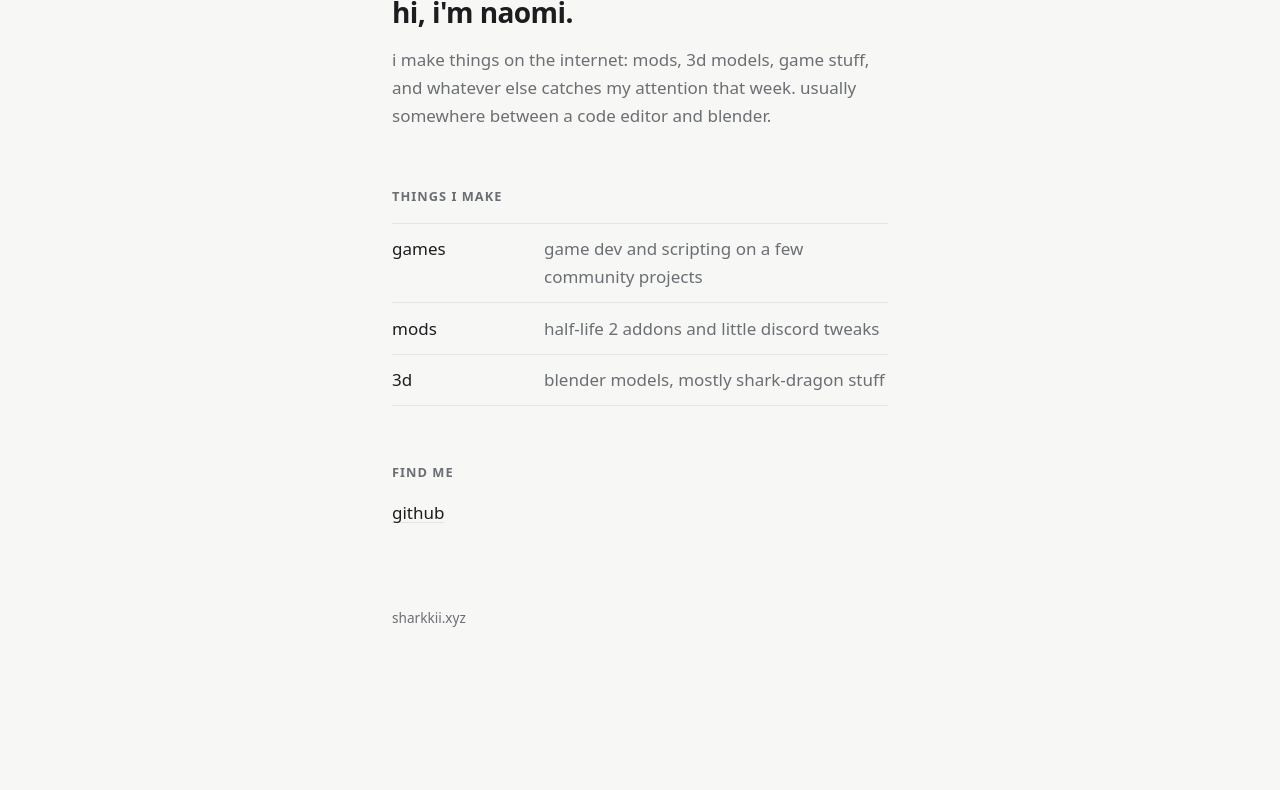
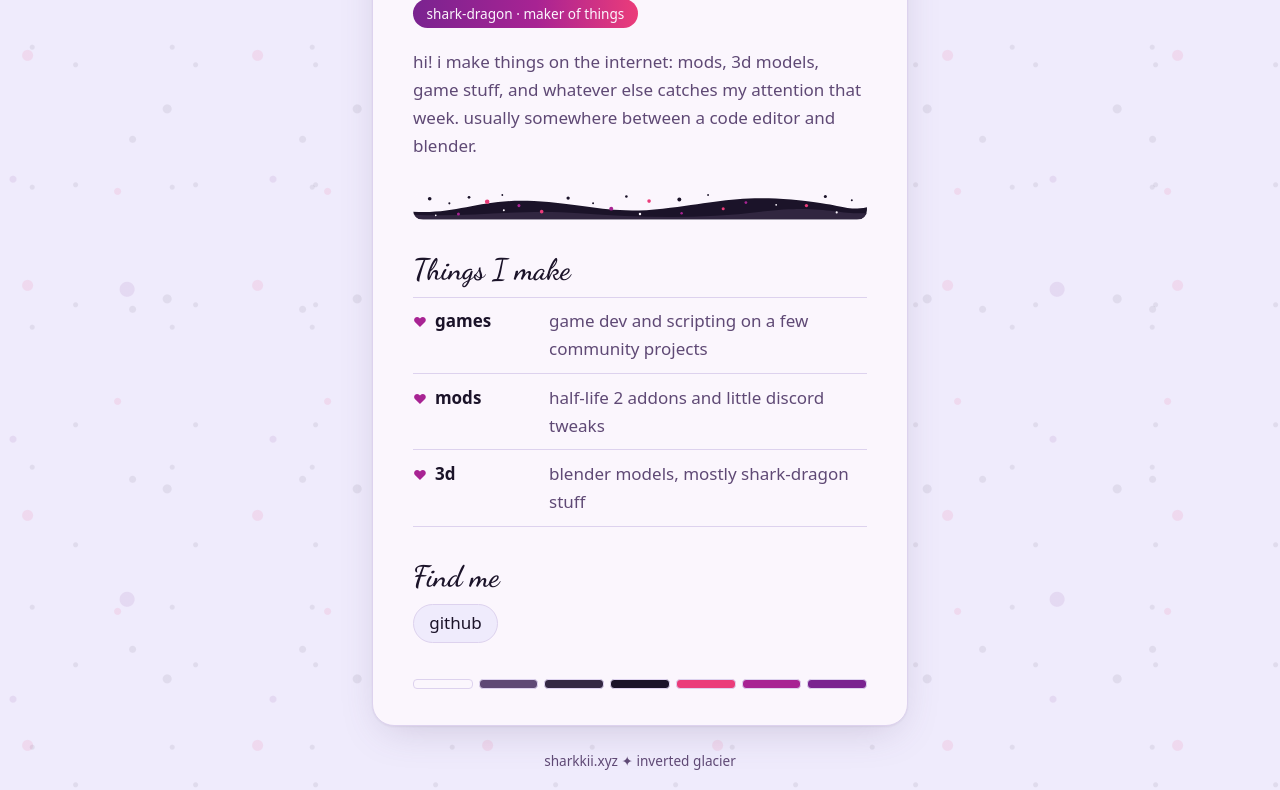
Before and after one commit to lemx33/sharkkii.xyz, a plain HTML site: page index.html in a window 1280 px wide. Shown: the part 216-1006 px from the top of the page. Before the commit the page ends 910 px from the top, so only its background shows below. Drawn offline with Linux system fonts and the light colour scheme.

Commit message:
Restyle site with the Inverted Glacier palette
Lavender/frost background with freckle pattern, script headings
(self-hosted Dancing Script, OFL), gradient pill, markings band and
palette swatches taken from the reference sheet. Light and dark themes.

Co-Authored-By: Claude Opus 5.5 <noreply@anthropic.com>

```diff
--- a/index.html
+++ b/index.html
@@ -3,149 +3,250 @@
 <head>
   <meta charset="utf-8">
   <meta name="viewport" content="width=device-width, initial-scale=1">
-  <title>sharkkii</title>
+  <title>naomi ♡ sharkkii</title>
   <meta name="description" content="naomi's little corner of the internet.">
-  <meta name="theme-color" content="#f7f7f5" media="(prefers-color-scheme: light)">
-  <meta name="theme-color" content="#111214" media="(prefers-color-scheme: dark)">
-  <meta property="og:title" content="sharkkii">
+  <meta name="theme-color" content="#efebfc" media="(prefers-color-scheme: light)">
+  <meta name="theme-color" content="#1b1329" media="(prefers-color-scheme: dark)">
+  <meta property="og:title" content="naomi ♡ sharkkii">
   <meta property="og:description" content="naomi's little corner of the internet.">
   <meta property="og:url" content="https://sharkkii.xyz/">
   <meta property="og:type" content="website">
   <link rel="icon" href="favicon.svg" type="image/svg+xml">
+  <link rel="preload" href="fonts/dancing-script-600.woff2" as="font" type="font/woff2" crossorigin>
   <style>
+    /* Dancing Script by The Dancing Script Project Authors, SIL OFL 1.1 (fonts/OFL.txt) */
+    @font-face {
+      font-family: "Dancing Script";
+      src: url("fonts/dancing-script-600.woff2") format("woff2");
+      font-weight: 600;
+      font-display: swap;
+    }
+
+    /* "Inverted Glacier" palette */
     :root {
-      --bg: #f7f7f5;
-      --fg: #1c1d1f;
-      --muted: #6b6e73;
-      --line: #e4e4e0;
-      --accent: #2f6f8f;
+      --frost:   #fbf6fd;
+      --dusk:    #5f4975;
+      --shadow:  #342843;
+      --ink:     #1b1329;
+      --pink:    #eb3c7a;
+      --magenta: #a82393;
+      --violet:  #7a2390;
+      --lavender:#efebfc;
+
+      --bg: var(--lavender);
+      --panel: var(--frost);
+      --border: #ddd2ee;
+      --fg: var(--ink);
+      --muted: var(--dusk);
+      --heart: var(--magenta);
+      --dot-a: rgba(27, 19, 41, .07);
+      --dot-b: rgba(235, 60, 122, .10);
+      --dot-c: rgba(122, 35, 144, .09);
+      --shadow-soft: 0 1px 2px rgba(52, 40, 67, .06), 0 12px 40px -12px rgba(95, 73, 117, .25);
       color-scheme: light dark;
     }
     @media (prefers-color-scheme: dark) {
       :root {
-        --bg: #111214;
-        --fg: #e8e8e6;
-        --muted: #8d9096;
-        --line: #26282b;
-        --accent: #7fb6d1;
+        --bg: var(--ink);
+        --panel: #231a33;
+        --border: #3a2d4c;
+        --fg: var(--frost);
+        --muted: #b9a8cf;
+        --heart: #e0569f;
+        --dot-a: rgba(251, 246, 253, .05);
+        --dot-b: rgba(235, 60, 122, .10);
+        --dot-c: rgba(168, 35, 147, .12);
+        --shadow-soft: 0 1px 2px rgba(0, 0, 0, .3), 0 16px 48px -16px rgba(0, 0, 0, .6);
       }
     }
 
     * { box-sizing: border-box; }
-
     html { -webkit-text-size-adjust: 100%; }
 
     body {
       margin: 0;
-      background: var(--bg);
+      min-height: 100vh;
       color: var(--fg);
+      background-color: var(--bg);
+      /* scattered freckles, like her markings */
+      background-image:
+        radial-gradient(circle at 12% 18%, var(--dot-b) 0 5px, transparent 6px),
+        radial-gradient(circle at 78% 9%,  var(--dot-a) 0 3px, transparent 4px),
+        radial-gradient(circle at 41% 63%, var(--dot-c) 0 7px, transparent 8px),
+        radial-gradient(circle at 88% 71%, var(--dot-a) 0 4px, transparent 5px),
+        radial-gradient(circle at 23% 88%, var(--dot-a) 0 2px, transparent 3px),
+        radial-gradient(circle at 63% 34%, var(--dot-a) 0 2px, transparent 3px),
+        radial-gradient(circle at 5% 52%,  var(--dot-c) 0 3px, transparent 4px),
+        radial-gradient(circle at 56% 94%, var(--dot-b) 0 3px, transparent 4px);
+      background-size: 230px 230px, 170px 170px, 310px 310px, 190px 190px, 140px 140px, 120px 120px, 260px 260px, 210px 210px;
       font: 17px/1.65 ui-sans-serif, system-ui, -apple-system, "Segoe UI", Roboto, "Helvetica Neue", Arial, sans-serif;
       -webkit-font-smoothing: antialiased;
     }
 
     main {
-      max-width: 34rem;
+      max-width: 36rem;
       margin: 0 auto;
-      padding: 18vh 1.5rem 4rem;
+      padding: 12vh 1.25rem 3rem;
     }
 
-    .mark {
-      display: block;
-      width: 28px;
-      height: 28px;
-      color: var(--accent);
-      margin-bottom: 2.5rem;
+    .panel {
+      background: var(--panel);
+      border: 1px solid var(--border);
+      border-radius: 22px;
+      box-shadow: var(--shadow-soft);
+      padding: 2.75rem 2.5rem 2.25rem;
     }
 
+    .top {
+      display: flex;
+      align-items: center;
+      gap: 0.9rem;
+      margin-bottom: 0.25rem;
+    }
+
+    .script { font-family: "Dancing Script", "Segoe Script", cursive; font-weight: 600; }
+
     h1 {
-      font-size: 1.75rem;
-      font-weight: 600;
-      letter-spacing: -0.02em;
-      line-height: 1.2;
-      margin: 0 0 1rem;
+      font-size: 3.4rem;
+      line-height: 1;
+      margin: 0;
+      color: var(--fg);
+      letter-spacing: -0.01em;
+    }
+    h1 .heart { color: var(--heart); font-size: 0.6em; vertical-align: 0.35em; margin-left: 0.05em; }
+
+    .pill {
+      display: inline-block;
+      margin: 1rem 0 1.25rem;
+      padding: 0.2rem 0.85rem;
+      border-radius: 999px;
+      font-size: 0.85rem;
+      font-weight: 500;
+      color: var(--frost);
+      background: linear-gradient(90deg, var(--violet), var(--magenta) 55%, var(--pink));
     }
 
     p { margin: 0 0 1rem; }
-
     .lede { color: var(--muted); }
 
+    .band { display: block; width: 100%; height: auto; margin: 2rem 0 0.5rem; border-radius: 10px; }
+
     h2 {
-      font-size: 0.8rem;
-      font-weight: 600;
-      text-transform: uppercase;
-      letter-spacing: 0.08em;
-      color: var(--muted);
-      margin: 3.5rem 0 1rem;
+      font-size: 1.85rem;
+      line-height: 1.2;
+      margin: 2rem 0 0.6rem;
+      color: var(--fg);
     }
 
-    ul {
-      list-style: none;
-      margin: 0;
-      padding: 0;
-    }
+    ul { list-style: none; margin: 0; padding: 0; }
 
     .things li {
       display: flex;
       gap: 1rem;
-      padding: 0.7rem 0;
-      border-top: 1px solid var(--line);
+      padding: 0.6rem 0;
+      border-top: 1px solid var(--border);
     }
-    .things li:last-child { border-bottom: 1px solid var(--line); }
-    .things .what { flex: 0 0 8.5rem; font-weight: 500; }
+    .things li:last-child { border-bottom: 1px solid var(--border); }
+    .things .what { flex: 0 0 7.5rem; font-weight: 600; }
+    .things .what::before { content: "♥"; color: var(--heart); margin-right: 0.5rem; font-size: 0.8em; }
     .things .desc { color: var(--muted); }
 
-    .links {
-      display: flex;
-      flex-wrap: wrap;
-      gap: 0.5rem 1.5rem;
+    .links { display: flex; flex-wrap: wrap; gap: 0.6rem; }
+    .links a {
+      display: inline-block;
+      padding: 0.3rem 0.95rem;
+      border: 1px solid var(--border);
+      border-radius: 999px;
+      text-decoration: none;
+      color: var(--fg);
+      background: var(--bg);
+      transition: border-color .15s, color .15s, transform .15s;
     }
+    .links a:hover { border-color: var(--pink); color: var(--pink); transform: translateY(-1px); }
 
-    a {
-      color: var(--fg);
-      text-decoration: underline;
-      text-decoration-color: var(--line);
-      text-decoration-thickness: 1px;
-      text-underline-offset: 0.2em;
-      transition: color 0.15s, text-decoration-color 0.15s;
-    }
-    a:hover { color: var(--accent); text-decoration-color: currentColor; }
-    a:focus-visible { outline: 2px solid var(--accent); outline-offset: 3px; border-radius: 2px; }
+    a { color: var(--fg); text-decoration-color: var(--pink); text-underline-offset: 0.2em; }
+    a:focus-visible { outline: 2px solid var(--pink); outline-offset: 3px; border-radius: 999px; }
+
+    .swatches { display: flex; gap: 6px; margin-top: 2.25rem; }
+    .swatches span { flex: 1; height: 10px; border-radius: 4px; border: 1px solid var(--border); }
 
     footer {
-      margin-top: 5rem;
+      margin-top: 1.5rem;
+      text-align: center;
       font-size: 0.85rem;
       color: var(--muted);
     }
 
     @media (max-width: 30rem) {
-      main { padding-top: 12vh; }
+      main { padding-top: 6vh; }
+      .panel { padding: 2rem 1.4rem 1.75rem; border-radius: 18px; }
+      h1 { font-size: 2.9rem; }
       .things li { flex-direction: column; gap: 0.1rem; }
       .things .what { flex: none; }
+    }
+
+    @media (prefers-reduced-motion: reduce) {
+      * { transition: none !important; }
     }
   </style>
 </head>
 <body>
   <main>
-    <svg class="mark" viewBox="0 0 32 32" aria-hidden="true">
-      <path fill="currentColor" d="M4 26 C 10 24, 14 16, 15 4 C 20 10, 25 18, 28 26 Z"/>
+    <div class="panel">
+      <div class="top">
+        <h1 class="script">Naomi<span class="heart">♡</span></h1>
+      </div>
+
+      <span class="pill">shark-dragon · maker of things</span>
+
+      <p class="lede">hi! i make things on the internet: mods, 3d models, game stuff, and whatever else catches my attention that week. usually somewhere between a code editor and blender.</p>
+
+      <!-- markings band, after the reference sheet -->
+      <svg class="band" viewBox="0 0 600 36" aria-hidden="true">
+        <rect width="600" height="36" fill="#fbf6fd"/>
+        <path fill="#1b1329" d="M0 26 C 60 30, 90 8, 160 12 S 260 30, 330 22 S 430 4, 500 10 S 570 26, 600 20 L 600 36 L 0 36 Z"/>
+        <path fill="#342843" opacity=".9" d="M0 30 C 80 34, 140 22, 220 28 S 380 36, 460 26 S 560 30, 600 28 L 600 36 L 0 36 Z"/>
+        <g fill="#1b1329">
+          <circle cx="22" cy="9" r="2.4"/><circle cx="48" cy="15" r="1.4"/><circle cx="74" cy="7" r="1.8"/>
+          <circle cx="118" cy="4" r="1.2"/><circle cx="205" cy="8" r="2.2"/><circle cx="238" cy="15" r="1.3"/>
+          <circle cx="282" cy="6" r="1.7"/><circle cx="352" cy="10" r="2.6"/><circle cx="390" cy="4" r="1.2"/>
+          <circle cx="545" cy="6" r="2"/><circle cx="580" cy="11" r="1.3"/>
+        </g>
+        <g fill="#eb3c7a">
+          <circle cx="98" cy="13" r="3"/><circle cx="312" cy="12" r="2.4"/><circle cx="520" cy="18" r="2.2"/>
+          <circle cx="170" cy="26" r="2.4"/><circle cx="410" cy="22" r="2"/>
+        </g>
+        <g fill="#a82393">
+          <circle cx="140" cy="18" r="2"/><circle cx="262" cy="22" r="2.6"/><circle cx="440" cy="14" r="1.8"/>
+          <circle cx="60" cy="29" r="2"/><circle cx="355" cy="28" r="1.6"/>
+        </g>
+        <g fill="#fbf6fd">
+          <circle cx="120" cy="24" r="1.3"/><circle cx="300" cy="29" r="1.6"/><circle cx="480" cy="17" r="1.2"/>
+          <circle cx="560" cy="27" r="1.4"/><circle cx="30" cy="31" r="1.1"/>
+        </g>
       </svg>
 
-    <h1>hi, i'm naomi.</h1>
-    <p class="lede">i make things on the internet: mods, 3d models, game stuff, and whatever else catches my attention that week. usually somewhere between a code editor and blender.</p>
-
-    <h2>things i make</h2>
+      <h2 class="script">Things I make</h2>
       <ul class="things">
         <li><span class="what">games</span><span class="desc">game dev and scripting on a few community projects</span></li>
         <li><span class="what">mods</span><span class="desc">half-life 2 addons and little discord tweaks</span></li>
         <li><span class="what">3d</span><span class="desc">blender models, mostly shark-dragon stuff</span></li>
       </ul>
 
-    <h2>find me</h2>
+      <h2 class="script">Find me</h2>
       <ul class="links">
         <li><a href="https://github.com/lemx33" rel="me">github</a></li>
       </ul>
 
-    <footer>sharkkii.xyz</footer>
+      <div class="swatches" aria-hidden="true">
+        <span style="background:#fbf6fd"></span><span style="background:#5f4975"></span>
+        <span style="background:#342843"></span><span style="background:#1b1329"></span>
+        <span style="background:#eb3c7a"></span><span style="background:#a82393"></span>
+        <span style="background:#7a2390"></span>
+      </div>
+    </div>
+
+    <footer>sharkkii.xyz ✦ inverted glacier</footer>
   </main>
 </body>
 </html>
```
Also changed, not shown: favicon.svg, fonts/OFL.txt (added), fonts/dancing-script-600.woff2 (added). Lines whose indentation alone changed are shown as unchanged.
